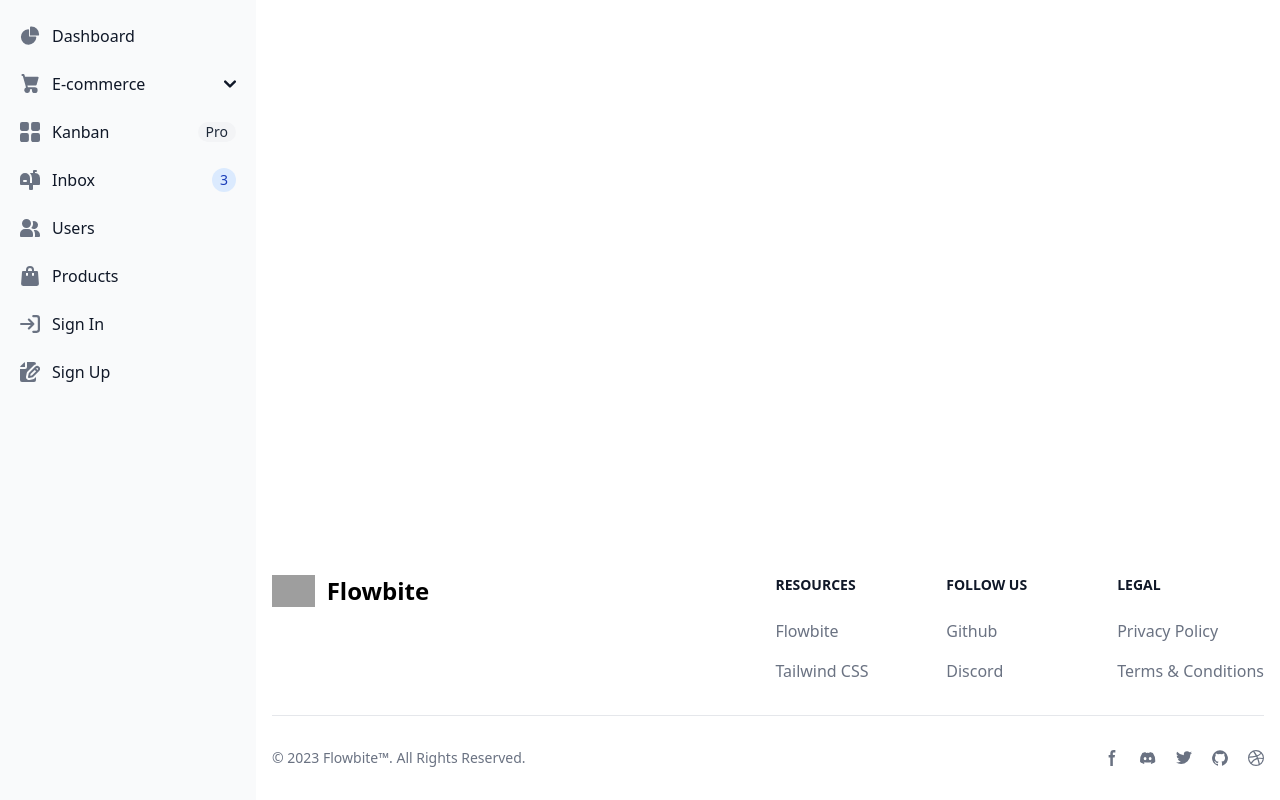
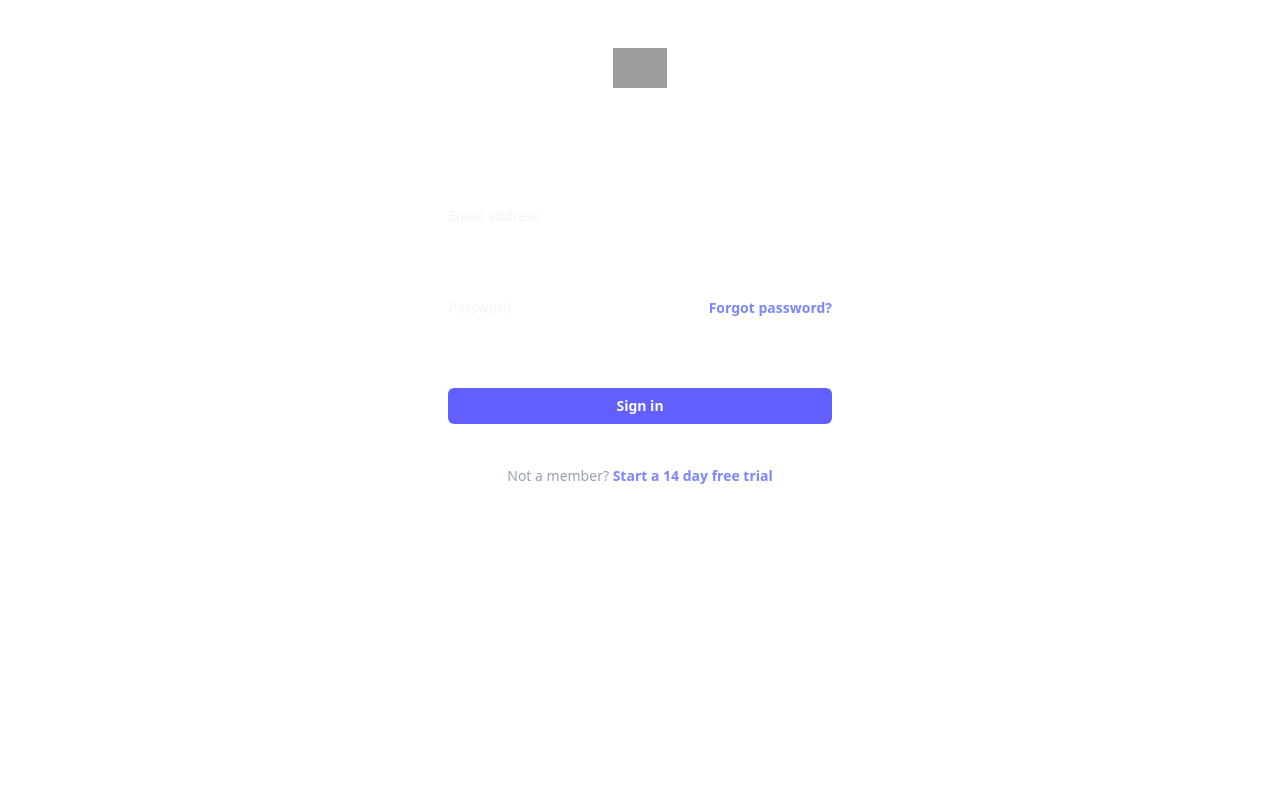
Before and after one commit to almagribii/e-billing-frontend, a React (Vite) app: page / in a window 1280 px wide. Built offline with nearby package versions, Linux system fonts and the light colour scheme; grey boxes are pictures that could not be loaded.

Commit message:
update root so that login page is appear first

```diff
--- a/src/Root.tsx
+++ b/src/Root.tsx
@@ -1,15 +1,17 @@
 import { BrowserRouter as Router, Routes, Route } from "react-router-dom";
-import Layout from "./components/Layout";
+import Layout from "./layout/Layout";
+import Login from "./pages/public/login";
 
 function App() {
   return (
     <div>
       <Router>
-        <Layout>
-          <Routes>
-            <Route></Route>
-          </Routes>
-        </Layout>
+        <Routes>
+          <Route path="/" element={<Login />} />
+          <Route path="/" element={<Layout />}>
+            <Route path="users" element={<div>Halaman User</div>} />
+          </Route>
+        </Routes>
       </Router>
     </div>
   );
```
